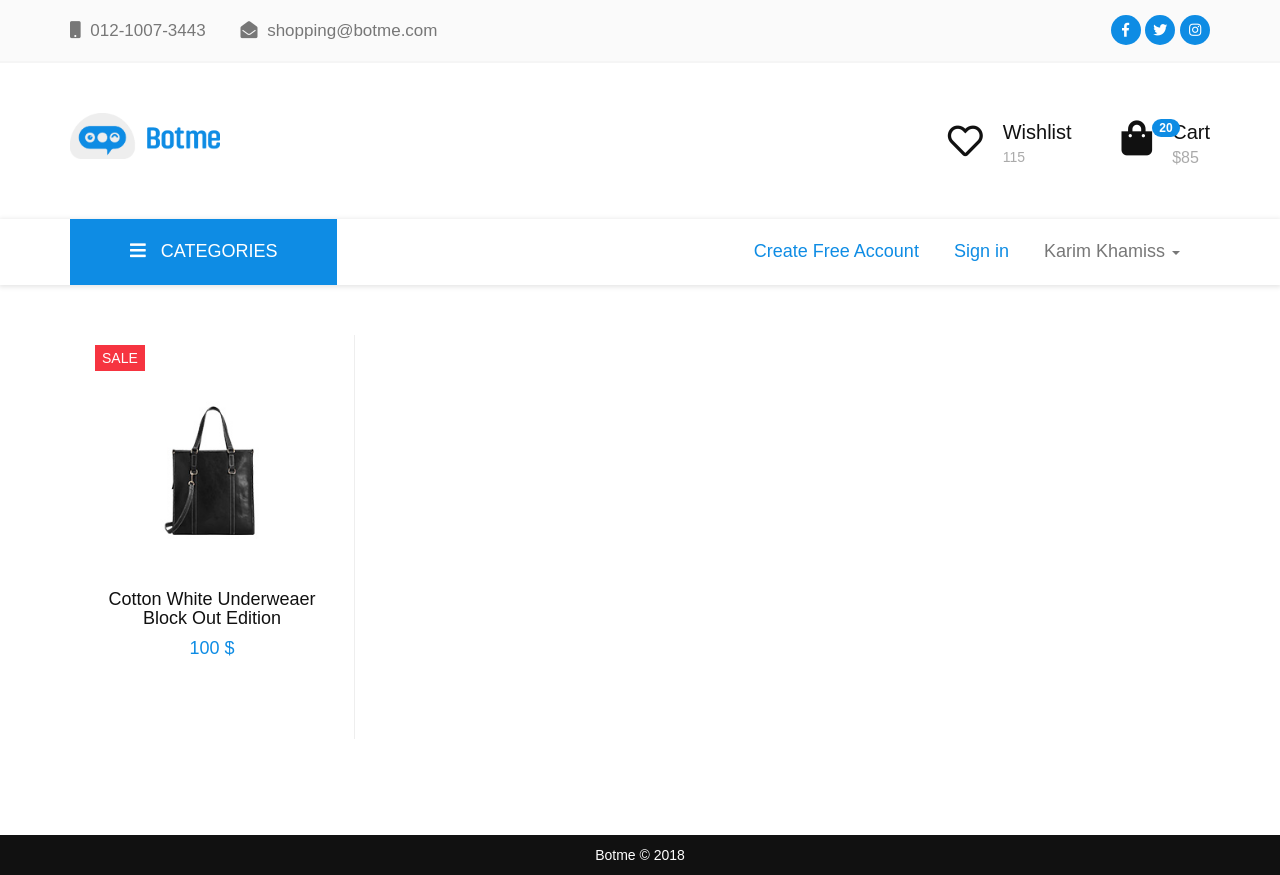
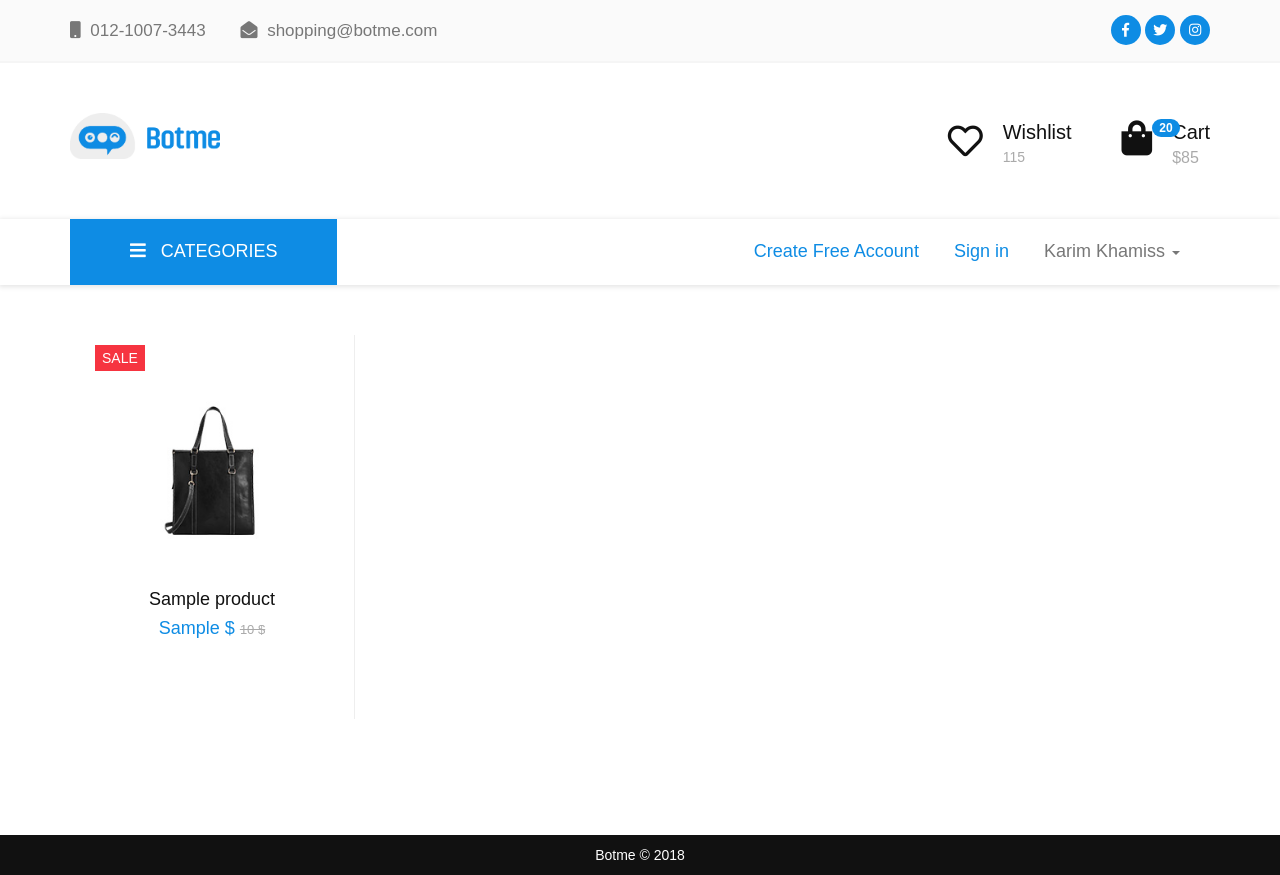
Before and after one commit to karimkhamiss/botme, a Symfony app: template symfony/templates/pages/index.html.twig in a window 1280 px wide. Run offline with Twig, Linux system fonts and the light colour scheme; the template is opened without the code that fills it: most values are stand-ins (such as "Sample title", 1, 10 or a date in 2020); some libraries are stand-ins or nearby versions.

Commit message:
products homepage

```diff
--- a/symfony/src/Controller/RouteController.php
+++ b/symfony/src/Controller/RouteController.php
@@ -12,7 +12,9 @@ class RouteController extends AbstractController
 {
     public function index()
     {
+        $products = $this->getDoctrine()->getRepository(Product::class)->findAll();
         return $this->render("pages/index.html.twig", array(
+            'products'=>$products
         ));
     }
     public function cart($id)
--- a/symfony/templates/pages/index.html.twig
+++ b/symfony/templates/pages/index.html.twig
@@ -63,10 +63,13 @@
     </header>
     <section class="products">
         <div class="container">
+            {% for product in products %}
             <div class="product col-md-3">
                 <div class="header">
                     <div class="fl-left">
+                        {% if product.sale %}
                         <span class="status status-sale">Sale</span>
+                            {% endif %}
                     </div>
                     <div class="fl-right">
                         <i class=" pointer custom-hidden far fa-heart"></i>
@@ -77,16 +80,22 @@
                 </div>
                 <div class="caption text-center">
                     <h4>
-                        Cotton White Underweaer Block Out Edition
+                        {{ product.name }}
                     </h4>
                     <h4 class="text-blue">
-                        100 $
+                {% if product.sale %}
+                    <span class="after-sale">{{ product.sale.afterSale }} $</span>
+                    <span class="before-sale text-light">{{ product.price }} $</span>
+                {% else %}
+                    {{ product.price }} $
+                        {% endif %}
                     </h4>
                 </div>
-                <button class="blue-btn AddToCart custom-hidden col-xs-12">
+                <button data-id="{{ product.id }}" class="blue-btn AddToCart custom-hidden col-xs-12">
                     Add To Cart
                 </button>
             </div>
+            {% endfor %}
         </div>
     </section>
     {% include('includes/layouts/loading.html.twig') %}
```
